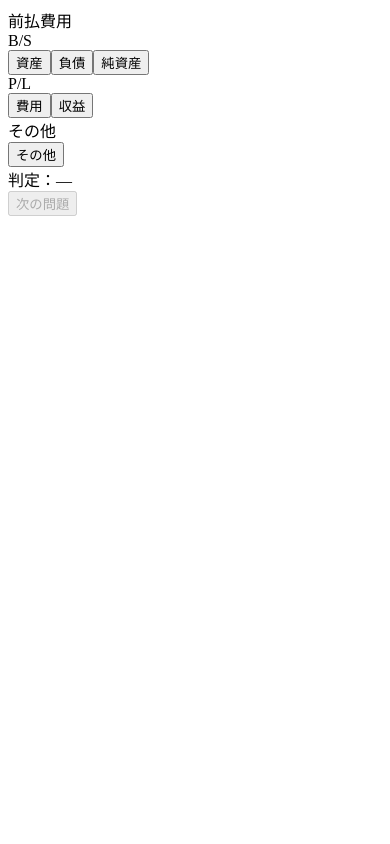
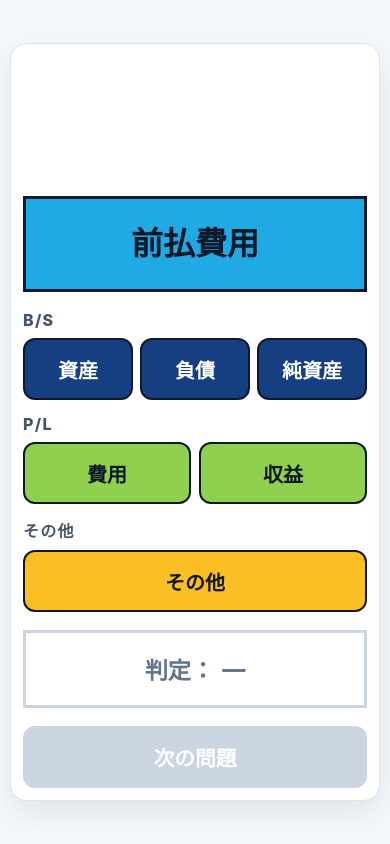
Before and after one commit to tetsujinakamura2013-byte/boki-trainer, a Next.js app: page / in a window 390 px wide. Built offline with nearby package versions, Linux system fonts and the light colour scheme.

Commit message:
Update globals.css

```diff
--- a/app/globals.css
+++ b/app/globals.css
@@ -1,94 +1,275 @@
-/* 不正解時に押せる判定エリア */
-.result-panel.clickable {
-  cursor: pointer;
-  transition: background 0.15s ease, transform 0.08s ease;
+:root {
+  --bg: #f4f7fb;
+  --panel: #ffffff;
+  --border: #111827;
+  --blue: #1fa9e5;
+  --asset: #153f80;
+  --expense: #8fd14f;
+  --other: #fbbf24;
+  --correct: #15803d;
+  --wrong: #b91c1c;
 }
 
-.result-panel.clickable:hover {
-  background: #fff1f2;
+* {
+  box-sizing: border-box;
 }
 
-.result-panel.clickable:active {
-  transform: scale(0.99);
+html,
+body {
+  margin: 0;
+  min-height: 100%;
+  background: var(--bg);
+  color: #111827;
+  font-family: -apple-system, BlinkMacSystemFont, "Segoe UI", "Noto Sans JP", sans-serif;
 }
 
-.result-hint {
-  font-size: 0.48em;
-  font-weight: 700;
+button {
+  font: inherit;
+}
+
+.page-shell {
+  min-height: 100vh;
+  display: grid;
+  place-items: center;
+  padding: 18px;
+}
+
+.app-card {
+  width: min(100%, 760px);
+  background: var(--panel);
+  border: 1px solid #dbe3ee;
+  border-radius: 22px;
+  padding: 20px;
+  box-shadow: 0 12px 30px rgba(15, 23, 42, 0.08);
+}
+
+.account-panel {
+  min-height: 116px;
+  border: 4px solid var(--border);
+  background: var(--blue);
+  display: grid;
+  place-items: center;
+  padding: 18px;
+  text-align: center;
+  font-size: clamp(2rem, 6vw, 3.8rem);
+  font-weight: 800;
+  line-height: 1.2;
+}
+
+.choice-sections {
+  display: grid;
+  gap: 14px;
+  margin-top: 18px;
+}
+
+.choice-section {
+  display: grid;
+  gap: 8px;
+}
+
+.section-label {
+  font-size: 1rem;
+  font-weight: 800;
+  color: #475569;
+  letter-spacing: 0.08em;
+}
+
+.choice-row {
+  display: grid;
+  gap: 12px;
+}
+
+.choice-row-bs {
+  grid-template-columns: repeat(3, minmax(0, 1fr));
+}
+
+.choice-row-pl {
+  grid-template-columns: repeat(2, minmax(0, 1fr));
+}
+
+.choice-row-other {
+  grid-template-columns: 1fr;
+}
+
+.choice-button {
+  min-height: 72px;
+  border: 3px solid var(--border);
+  border-radius: 16px;
+  cursor: pointer;
+  font-size: clamp(1.35rem, 3.8vw, 2rem);
+  font-weight: 800;
+  transition: transform 0.08s ease, opacity 0.15s ease, box-shadow 0.15s ease;
+}
+
+.choice-button:active:not(:disabled) {
+  transform: scale(0.98);
+}
+
+.choice-button:disabled {
+  cursor: default;
+}
+
+.choice-button.selected {
+  box-shadow: 0 0 0 4px rgba(15, 23, 42, 0.18);
+}
+
+.choice-資産,
+.choice-負債,
+.choice-純資産 {
+  background: var(--asset);
+  color: white;
+}
+
+.choice-費用,
+.choice-収益 {
+  background: var(--expense);
+  color: #111827;
+}
+
+.choice-その他 {
+  background: var(--other);
+  color: #111827;
+}
+
+.result-panel {
+  min-height: 92px;
+  margin-top: 18px;
+  border: 4px solid #cbd5e1;
+  display: flex;
+  align-items: center;
+  justify-content: center;
+  gap: 14px;
+  padding: 14px;
+  text-align: center;
+  font-size: clamp(1.45rem, 4vw, 2.2rem);
+  font-weight: 800;
+}
+
+.result-panel.correct {
+  border-color: var(--correct);
+  color: var(--correct);
+}
+
+.result-panel.wrong {
+  border-color: var(--wrong);
+  color: var(--wrong);
+}
+
+.result-panel.idle {
   color: #64748b;
 }
 
-/* 勘定科目の説明ポップアップ */
-.explanation-overlay {
-  position: fixed;
-  inset: 0;
-  z-index: 1000;
-  display: grid;
-  place-items: center;
-  padding: 18px;
-  background: rgba(15, 23, 42, 0.68);
+.result-answer {
+  font-size: 0.78em;
 }
 
-.explanation-modal {
-  width: min(100%, 520px);
-  max-height: 85vh;
-  overflow-y: auto;
-  background: white;
-  border: 4px solid #111827;
-  border-radius: 20px;
-  padding: 26px;
-  text-align: center;
-  box-shadow: 0 24px 60px rgba(0, 0, 0, 0.3);
-}
-
-.explanation-type {
-  display: inline-block;
-  margin-bottom: 10px;
-  padding: 6px 18px;
-  border-radius: 999px;
-  background: #e2e8f0;
-  font-size: 1rem;
-  font-weight: 800;
-}
-
-.explanation-title {
-  margin: 0;
-  font-size: clamp(2rem, 7vw, 3rem);
-  line-height: 1.2;
-}
-
-.explanation-text {
-  margin: 22px 0;
-  text-align: left;
-  font-size: clamp(1.15rem, 4vw, 1.45rem);
-  font-weight: 650;
-  line-height: 1.75;
-}
-
-.explanation-close {
+.next-button {
   width: 100%;
-  min-height: 62px;
+  min-height: 72px;
+  margin-top: 18px;
   border: 0;
-  border-radius: 14px;
+  border-radius: 16px;
   background: #2563eb;
   color: white;
-  font-size: 1.3rem;
+  font-size: clamp(1.3rem, 3.5vw, 1.8rem);
   font-weight: 800;
   cursor: pointer;
 }
 
+.next-button:disabled {
+  background: #cbd5e1;
+  cursor: default;
+}
+
 @media (max-width: 560px) {
-  .result-hint {
-    width: 100%;
+  .page-shell {
+    padding: 10px;
   }
 
-  .explanation-modal {
-    padding: 20px 16px;
-    border-width: 3px;
+  .app-card {
     border-radius: 16px;
+    padding: 12px;
   }
 
-  .explanation-text {
-    margin: 18px 0;
+  .account-panel {
+    min-height: 96px;
+    border-width: 3px;
+    padding: 12px;
+  }
+
+  .choice-row-bs {
+    grid-template-columns: repeat(3, minmax(0, 1fr));
+    gap: 7px;
+  }
+
+  .choice-row-pl {
+    gap: 8px;
+  }
+
+  .choice-button {
+    min-height: 62px;
+    border-width: 2px;
+    border-radius: 12px;
+    font-size: 1.25rem;
+  }
+
+  .result-panel {
+    min-height: 78px;
+    gap: 8px;
+    border-width: 3px;
+    flex-wrap: wrap;
+  }
+
+  .next-button {
+    min-height: 62px;
+    border-radius: 12px;
   }
 }
+/* 連続正解の桜表示エリア */
+.flower-area {
+  min-height: 155px;
+  display: flex;
+  flex-direction: column-reverse;
+  justify-content: flex-start;
+  gap: 3px;
+  padding: 8px 6px;
+  overflow: hidden;
+}
+
+/* 桜は左から右へ並ぶ */
+.flower-row {
+  min-height: 25px;
+  display: flex;
+  align-items: center;
+  justify-content: flex-start;
+  white-space: nowrap;
+}
+
+/* 桜1個の大きさ */
+.flower {
+  display: inline-block;
+  font-size: 21px;
+  line-height: 1;
+}
+
+/* 5個目と6個目の間を少し広げる */
+.flower-second-half {
+  margin-left: 10px;
+}
+
+/* 小さいスマートフォン向け */
+@media (max-width: 420px) {
+  .flower-area {
+    min-height: 140px;
+    padding-left: 2px;
+    padding-right: 2px;
+  }
+
+  .flower {
+    font-size: 19px;
+  }
+
+  .flower-second-half {
+    margin-left: 6px;
+  }
+}
```
